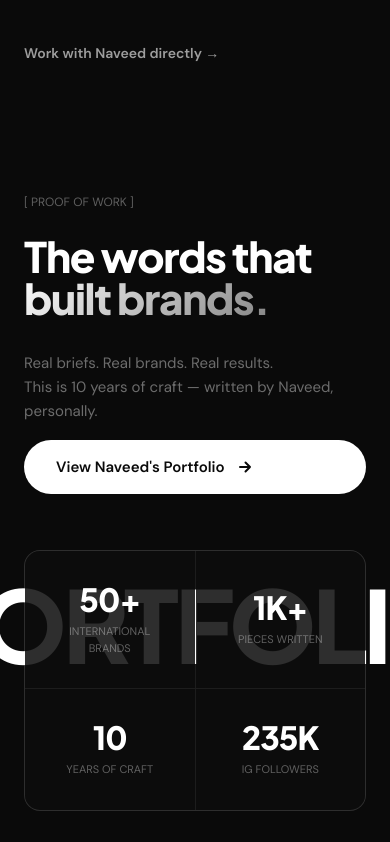
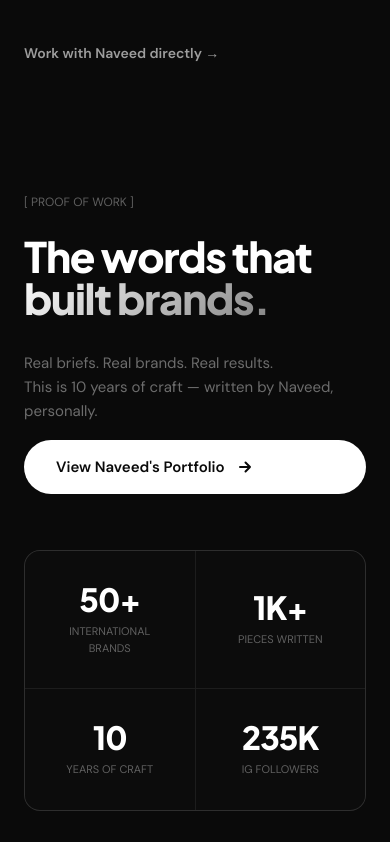
Before and after one commit to naveeddumasia/CONTENTWHIZZ-WEBSITE, a Next.js app: page / in a window 390 px wide. Shown: the part 7042-7884 px from the top of the page. Built offline with nearby package versions, Linux system fonts and the light colour scheme.

Commit message:
Fix Portfolio section — remove overlapping ghost watermark text

```diff
--- a/components/sections/Portfolio.tsx
+++ b/components/sections/Portfolio.tsx
@@ -24,17 +24,9 @@ const stats = [
 
 export default function Portfolio() {
   return (
-    <section id="portfolio" className="section-pad overflow-hidden relative">
+    <section id="portfolio" className="section-pad overflow-hidden">
 
-      {/* Giant ghost watermark */}
-      <div className="absolute inset-0 flex items-center justify-center pointer-events-none select-none overflow-hidden" aria-hidden="true">
-        <p className="h-display text-white/[0.025] leading-none whitespace-nowrap"
-          style={{ fontSize: "clamp(100px, 20vw, 280px)", letterSpacing: "-0.04em" }}>
-          PORTFOLIO
-        </p>
-      </div>
-
-      <div className="relative mx-auto max-w-[1400px] px-6 md:px-10">
+      <div className="mx-auto max-w-[1400px] px-6 md:px-10">
 
         {/* Eyebrow */}
         <motion.p
```
